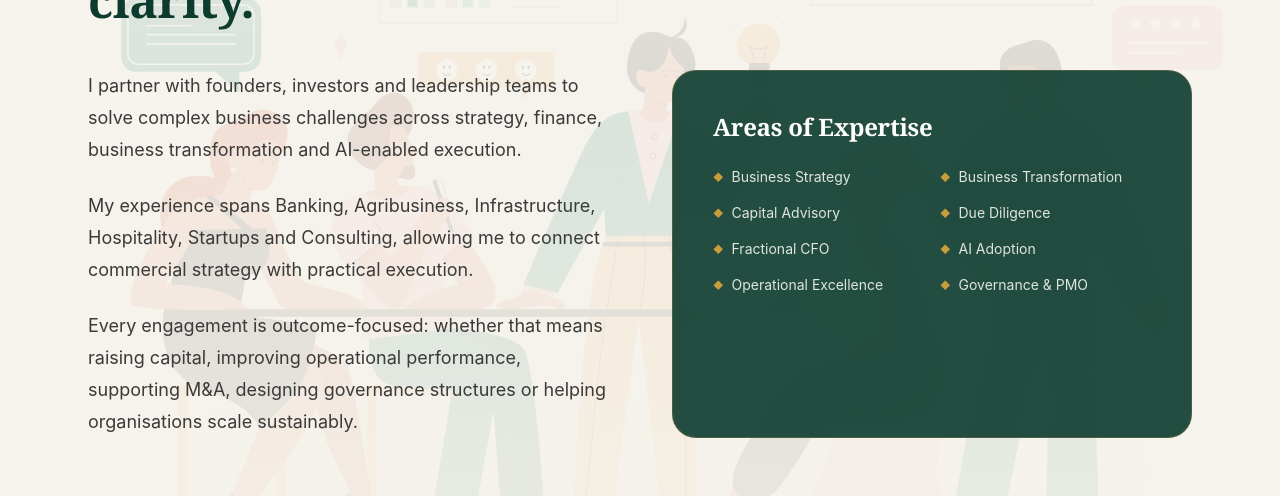
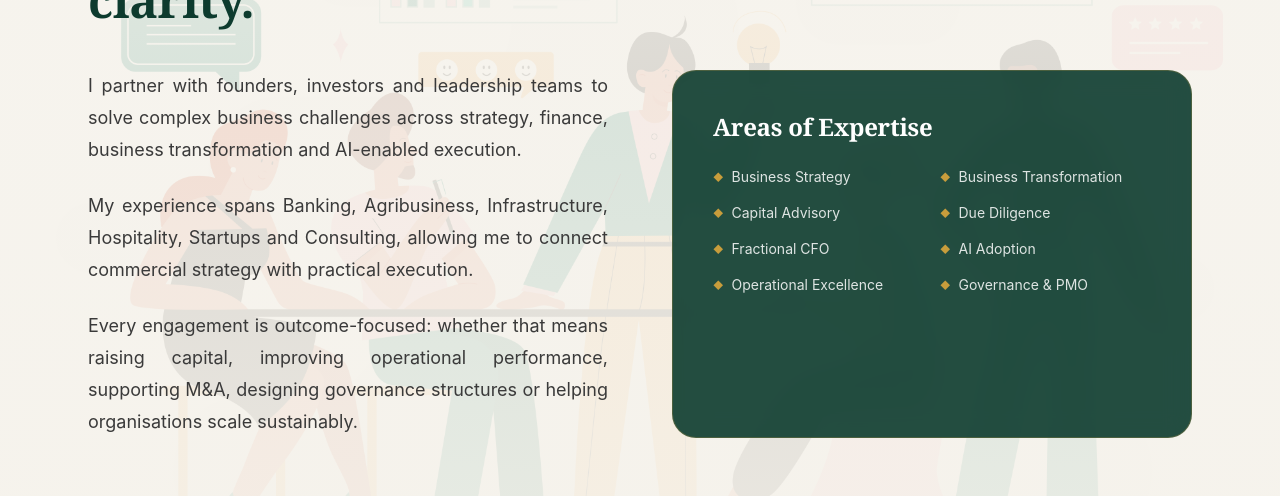
Before and after one commit to SravaniPolina/sravani-portfolio-frontend, a React (Create React App) app: page / in a window 1280 px wide. Shown: the part 1806-2302 px from the top of the page. Built offline with nearby package versions, Linux system fonts and the light colour scheme.

Commit message:
Update AboutMe.js

```diff
--- a/src/components/AboutMe.js
+++ b/src/components/AboutMe.js
@@ -23,17 +23,17 @@ export default function AboutMe() {
         </h2>
         <div className="grid lg:grid-cols-2 gap-16">
           <div>
-            <p className="mb-6 text-lg leading-8" style={{ color: "#3A3A3A" }}>
+            <p className="mb-6 text-lg leading-8 text-justify" style={{ color: "#3A3A3A" }}>
               I partner with founders, investors and leadership teams to solve
               complex business challenges across strategy, finance, business
               transformation and AI-enabled execution.
             </p>
-            <p className="mb-6 text-lg leading-8" style={{ color: "#3A3A3A" }}>
+            <p className="mb-6 text-lg leading-8 text-justify" style={{ color: "#3A3A3A" }}>
               My experience spans Banking, Agribusiness, Infrastructure,
               Hospitality, Startups and Consulting, allowing me to connect
               commercial strategy with practical execution.
             </p>
-            <p className="text-lg leading-8" style={{ color: "#3A3A3A" }}>
+            <p className="text-lg leading-8 text-justify" style={{ color: "#3A3A3A" }}>
               Every engagement is outcome-focused: whether that means raising
               capital, improving operational performance, supporting M&A,
               designing governance structures or helping organisations scale
```
